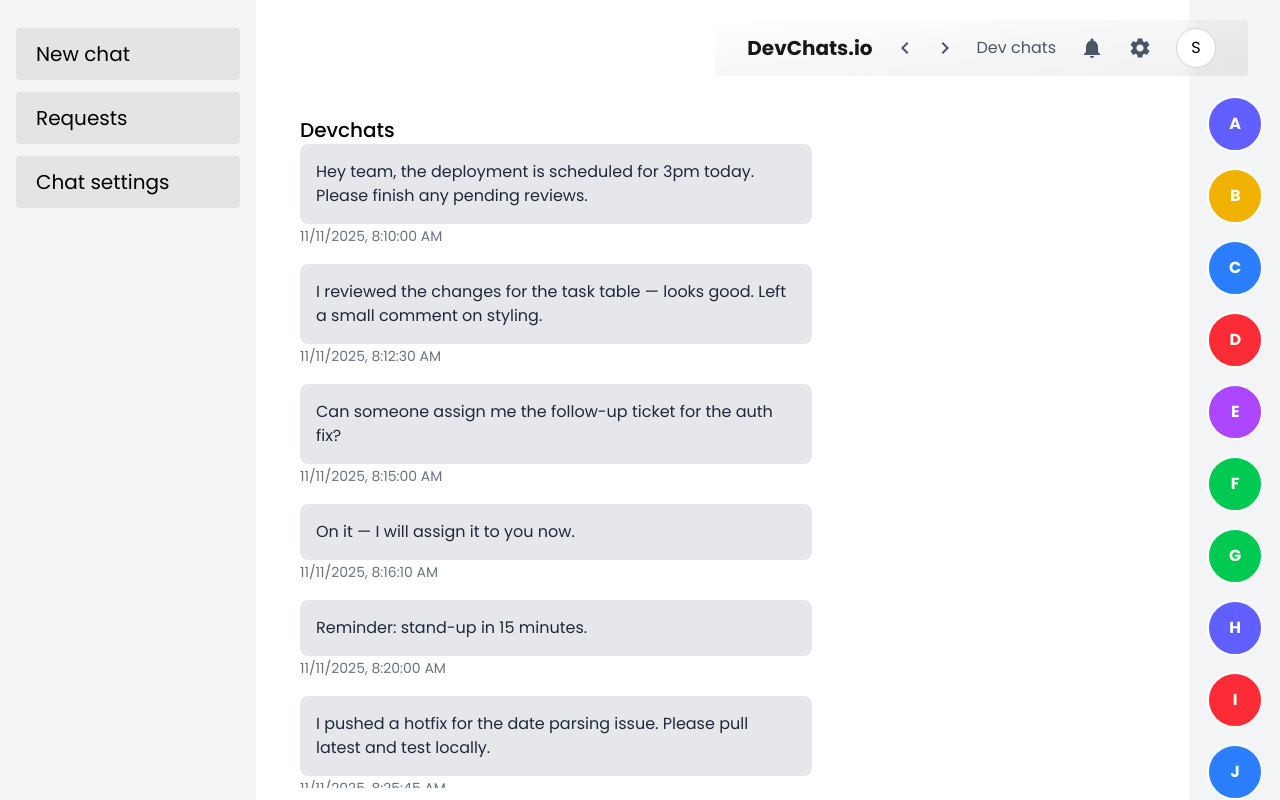
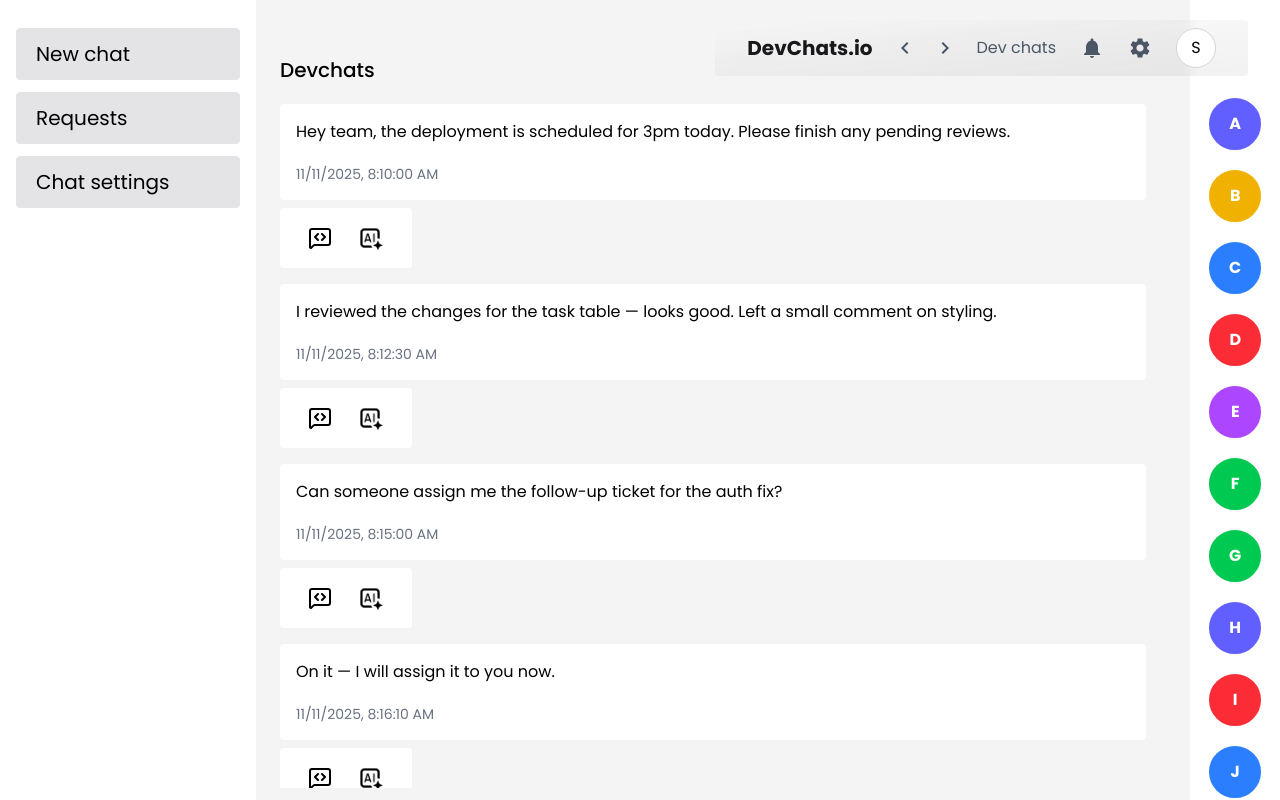
Before and after one commit to abhijithes/devchat-frontend, a React (Vite) app: page /chat in a window 1280 px wide. Built offline with nearby package versions, Linux system fonts and the light colour scheme; no server answers; sample sign-in values are in the browser's storage.

Commit message:
chat-interface

```diff
--- /dev/null
+++ b/src/components/chats/MessageBox.tsx
@@ -0,0 +1,26 @@
+import { MessageSquareCode } from "lucide-react";
+import { AiIcon } from "../../constant/icons";
+import type { Message } from "../../constant/messages";
+
+const MessageBox = (message: Message) => {
+  return (
+    <div key={message._id} className="w-full mb-4">
+      <div className="bg-white p-4 rounded hover:bg-blue-50 transition-transform ">
+        <p className="text-black">{message.content}</p>
+        <span className="text-sm text-gray-500 mt-5 block">
+          {new Date(message.createdAt).toLocaleString()}
+        </span>
+      </div>
+      <div className="w-max h-max bg-white mt-2 px-5 py-2 rounded flex items-center space-x-2 ">
+        <div className="icon-hover ">
+          <MessageSquareCode />
+        </div>
+        <div className="icon-hover ">
+          <img src={AiIcon} alt="AI Icon" className="w-7 h-7 block " />
+        </div>
+      </div>
+    </div>
+  );
+};
+
+export default MessageBox;
--- /dev/null
+++ b/src/constant/icons.ts
@@ -0,0 +1,3 @@
+import AiIcon from "../assets/icons/generative.png";
+
+export { AiIcon };
--- a/src/layouts/ChatLayout.tsx
+++ b/src/layouts/ChatLayout.tsx
@@ -6,7 +6,7 @@ const ChatLayout: React.FC = () => {
   return (
     <div className="w-full h-screen  flex items-center  overflow-hidden ">
       {/* Left Sidebar */}
-      <aside className="w-1/5 h-full bg-primary p-4">
+      <aside className="w-1/5 h-full  p-4">
         {/* Left sidebar content */}
         <ul>
           <li className="text-xl bg-zinc-200 px-5 py-3 mt-3 rounded hover:bg-zinc-300">
@@ -22,12 +22,12 @@ const ChatLayout: React.FC = () => {
       </aside>
 
       {/* Chat Content */}
-      <main className="h-screen flex-1 bg-white p-6 pt-24 pb-3 overflow-y-auto">
+      <main className="h-screen flex-1 bg-zinc-100 p-6 pt-14 pb-3 overflow-y-auto">
         <Outlet />
       </main>
 
       {/* Right Sidebar */}
-      <aside className="md:w-[7vw] h-full bg-gray-100 p-4 pt-24 overflow-auto">
+      <aside className="md:w-[7vw] h-full  p-4 pt-24 overflow-auto">
         {/* Right sidebar content */}
         {usersIcons.map((icon, index) => (
           <div key={index} className="mb-4 flex justify-center">
--- a/src/pages/chats-window/ChatWindow.tsx
+++ b/src/pages/chats-window/ChatWindow.tsx
@@ -1,19 +1,13 @@
 import messages, { type Message } from "../../constant/messages";
+import MessageBox from "../../components/chats/MessageBox";
 
 const ChatWindow = () => {
   return (
-    <section className="w-full h-full p-5   overflow-auto flex flex-col ">
-      <h1 className="sub-heading">Devchats</h1>
-      <div>
+    <section className="w-full h-full     overflow-auto flex flex-col ">
+      <h1 className="sub-heading mb-5">Devchats</h1>
+      <div className="w-full h-full pr-5  overflow-auto flex flex-col pb-10">
         {messages.map((msg: Message) => (
-          <div key={msg._id} className="mb-4">
-            <div className="bg-gray-200 p-4 rounded-lg max-w-lg">
-              <p className="text-gray-800">{msg.content}</p>
-            </div>
-            <span className="text-sm text-gray-500">
-              {new Date(msg.createdAt).toLocaleString()}
-            </span>
-          </div>
+          <MessageBox key={msg._id} {...msg} />
         ))}
       </div>
     </section>
--- a/src/theme.css
+++ b/src/theme.css
@@ -91,3 +91,7 @@
 .shadow-top {
   box-shadow: 0px -5px 20px rgba(0, 0, 0, 0.16);
 }
+
+.icon-hover {
+  @apply p-2 rounded-full hover:bg-zinc-200 transition-transform cursor-pointer;
+}
```
Also changed, not shown: src/assets/icons/generative.png (added).
